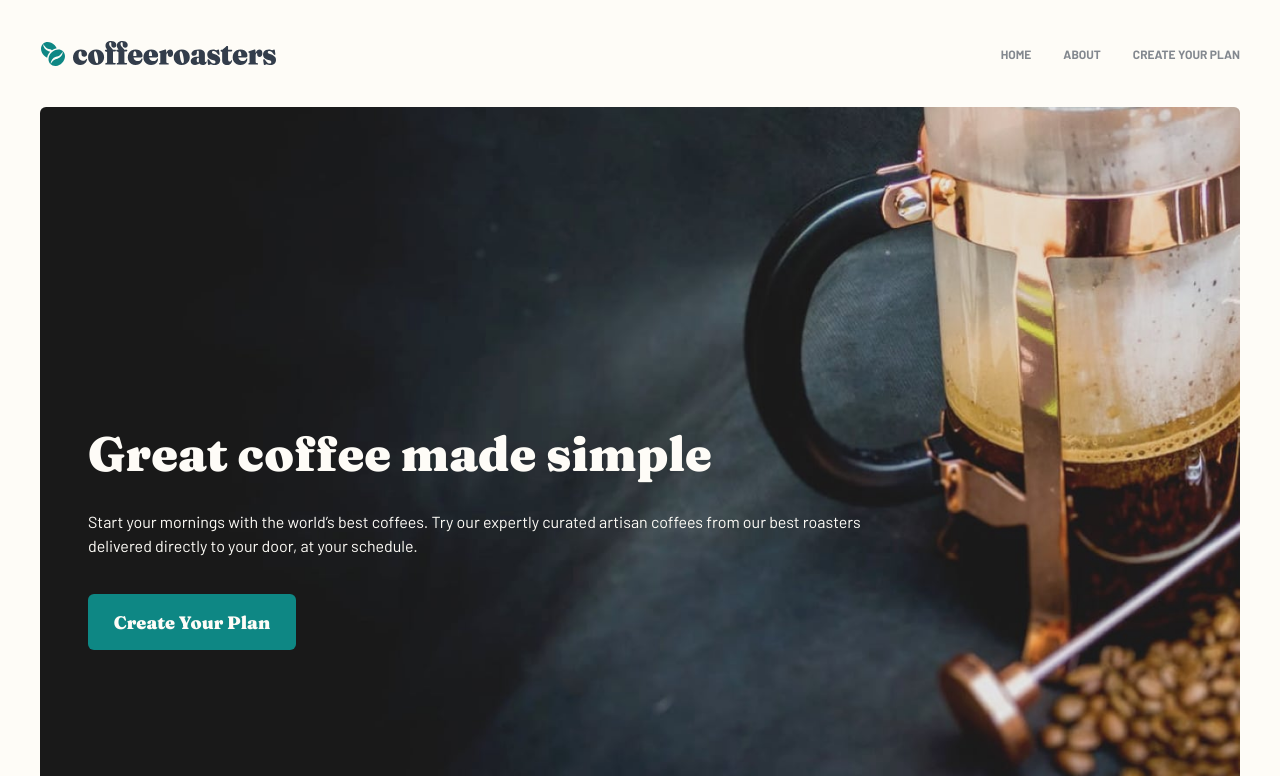
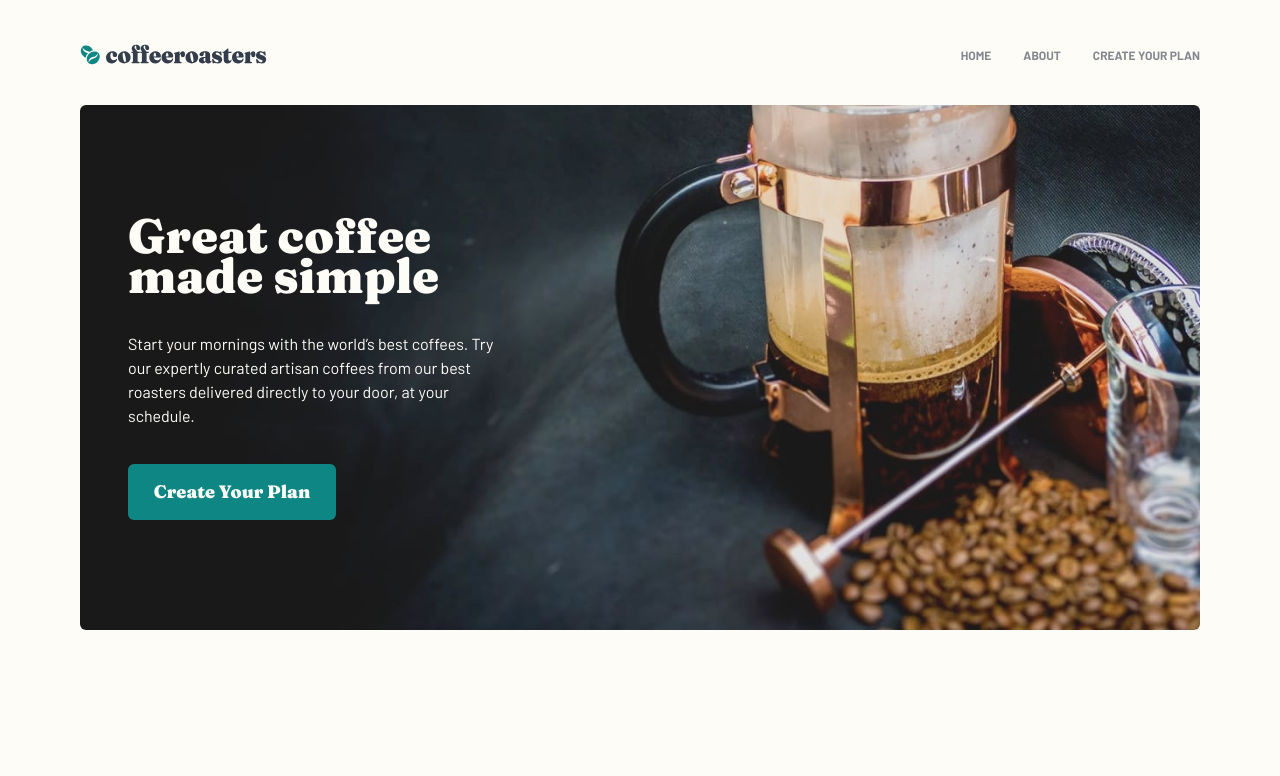
Before and after one commit to designerjehovah/concept-coffee-roasters, a React (Create React App) app: page / in a window 1280 px wide. Shown: the top 776 px of the page. Built offline with nearby package versions, Linux system fonts and the light colour scheme.

Commit message:
breakpoint added

```diff
--- a/tailwind.config.js
+++ b/tailwind.config.js
@@ -5,6 +5,7 @@ module.exports = {
     screens: {
       sm: '640px',
       md: '768px',
+      mdx: '1280px',
       lg: '1440px',
       xl: '1530px',
     },
```
